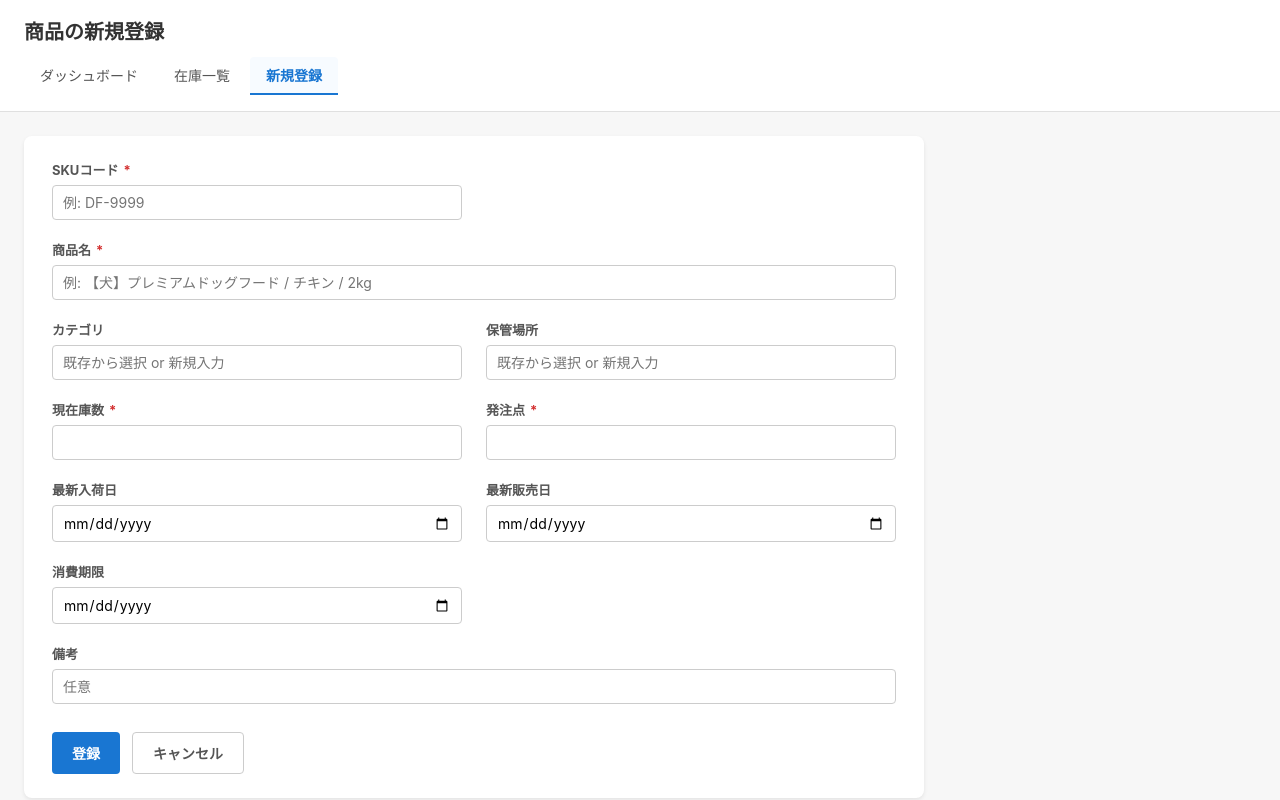
After one commit to HM19Lab/petlife-api, a FastAPI app: template templates/new.html in a window 1280 px wide. The commit adds this page. Run offline with FastAPI, Linux system fonts and the light colour scheme; the template is opened without the code that fills it, so the values that code supplies are empty.

Commit message:
feat: add create and delete functionality新規作成と削除処理追加

```diff
--- a/main.py
+++ b/main.py
@@ -5,9 +5,12 @@
   [HTML UI（HTMX）]
   GET  /                        → ダッシュボード画面（KPI + Chart.js グラフ）
   GET  /inventory               → 在庫一覧画面（HTML、旧 /）
+  GET  /new                     → 新規登録フォーム画面（HTML）
   GET  /ui/rows                 → 検索結果の部分HTML（HTMX用）
   GET  /ui/stock/{sku}/edit_qty → 編集モードのセル（HTMX用）
   PUT  /ui/stock/{sku}/qty      → 在庫数更新＋行HTML返却（HTMX用）
+  DELETE /ui/stock/{sku}        → 商品削除＋空HTML返却（HTMX用）
+  POST /ui/stock                → 新規登録（HTMLフォーム送信）→ /inventory にリダイレクト
 
   [JSON API]（petlife-streamlit 互換のため変更なし）
   GET  /health        → ヘルスチェック
@@ -25,7 +28,7 @@ from pathlib import Path
 
 from fastapi import FastAPI, Form, HTTPException, Request
 from fastapi.middleware.cors import CORSMiddleware
-from fastapi.responses import HTMLResponse
+from fastapi.responses import HTMLResponse, RedirectResponse
 from fastapi.staticfiles import StaticFiles
 from fastapi.templating import Jinja2Templates
 from pydantic import BaseModel
@@ -116,6 +119,33 @@ def get_stock_or_404(sku_code: str) -> dict:
             detail=f"SKUコード '{sku_code}' が見つかりません",
         )
     return row.fillna("").to_dict(orient="records")[0]
+
+
+def add_to_df(new_row: dict) -> None:
+    """新しい商品を DataFrame に追加する。
+
+    pandas の行追加イディオム:
+      _df = pd.concat([_df, pd.DataFrame([new_row])], ignore_index=True)
+      - pd.DataFrame([new_row]) で「1行だけのDataFrame」を作って
+      - pd.concat で縦に連結
+      - ignore_index=True で 0,1,2,... のインデックスを振り直し
+
+    要発注 フラグも全行ぶん再計算する（更新時と同じ）。
+    再代入なので global _df が必要。
+    """
+    global _df
+    _df = pd.concat([_df, pd.DataFrame([new_row])], ignore_index=True)
+    _df["要発注"] = _df["現在庫数"] < _df["発注点"]
+
+
+def get_categories() -> list[str]:
+    """カテゴリのDISTINCTリスト（ソート済み）。datalist の候補に使う。"""
+    return sorted(set(_df["カテゴリ"].dropna().tolist()))
+
+
+def get_locations() -> list[str]:
+    """保管場所のDISTINCTリスト（ソート済み）。datalist の候補に使う。"""
+    return sorted(set(_df["保管場所"].dropna().tolist()))
 
 
 def filter_stocks(category: str, keyword: str, low_only: bool) -> list[dict]:
@@ -364,3 +394,162 @@ def ui_update_qty(
         name="_row.html",
         context={"s": updated},
     )
+
+
+# =============================================================
+# [HTML UI] 削除用エンドポイント（2026-05-25 / CRUD の D）
+# =============================================================
+# 各行の「削除」ボタンが叩く HTMX 用エンドポイント。
+#
+# HTMX 流の削除パターン（htmx-search で習得済み）:
+#   - クライアントは <tr> 自体を対象にする（hx-target="closest tr", hx-swap="outerHTML"）
+#   - サーバーは「削除後の置き換え内容」を返す
+#   - 空HTML を返せば、<tr> が空文字に置き換わって行ごと消える
+#
+# 既存 JSON 版 /stock/{sku} には DELETE を生やさず、HTMX 用に名前空間を分ける
+# （petlife-streamlit との互換性を守る方針はインライン編集と同じ）。
+
+@app.delete(
+    "/ui/stock/{sku_code}",
+    response_class=HTMLResponse,
+    summary="商品を削除して空HTMLを返す（HTMX用）",
+)
+def ui_delete_stock(sku_code: str):
+    """指定SKUを DataFrame から削除して、空HTMLを返す。
+
+    pandas の行削除イディオム:
+        _df = _df[_df["列"] != 値].reset_index(drop=True)
+      = 「指定値以外」を絞り込んだ DataFrame で _df を上書き。
+        reset_index(drop=True) は抜けたインデックスを 0,1,2,... に振り直す。
+
+    再代入なので global _df が必要（update_qty_in_df と同じ理由）。
+    """
+    global _df
+    if _df[_df["SKUコード"] == sku_code].empty:
+        raise HTTPException(
+            status_code=404,
+            detail=f"SKUコード '{sku_code}' が見つかりません",
+        )
+    _df = _df[_df["SKUコード"] != sku_code].reset_index(drop=True)
+    # 空HTML を返す → <tr> が空文字に置き換わって行が消える
+    return HTMLResponse(content="")
+
+
+# =============================================================
+# [HTML UI] 新規登録用エンドポイント（2026-05-25 / CRUD の C）
+# =============================================================
+# 古典的な「フォーム画面 + POST受け」の2エンドポイント構成。
+# HTMX は使わず、サーバー側で「成功時はリダイレクト」「エラー時はフォーム再描画」する
+# PRG パターン（POST-Redirect-GET）を採用。これは業務系の登録画面の王道。
+
+@app.get("/new", response_class=HTMLResponse, summary="新規登録フォーム（HTML）")
+def new_form(request: Request):
+    """新規登録ページを返す。初回表示は form_data も errors も空。"""
+    return templates.TemplateResponse(
+        request=request,
+        name="new.html",
+        context={
+            "categories": get_categories(),
+            "locations": get_locations(),
+            "form_data": {},
+            "errors": {},
+        },
+    )
+
+
+@app.post("/ui/stock", response_class=HTMLResponse, summary="商品を新規登録（HTMLフォーム送信）")
+def ui_create_stock(
+    request: Request,
+    sku: str = Form(""),
+    name: str = Form(""),
+    category: str = Form(""),
+    location: str = Form(""),
+    current_qty: str = Form("0"),
+    reorder_point: str = Form("0"),
+    last_arrival: str = Form(""),
+    last_sale: str = Form(""),
+    expiry: str = Form(""),
+    note: str = Form(""),
+):
+    """新規登録フォームのPOST受け口。
+
+    成功時: 303 リダイレクトで /inventory に遷移（PRG パターン）。
+    エラー時: 入力値を保持したまま new.html を再描画（400 ステータス）。
+
+    入力値の数値変換は try/except で受ける。日付類はそのまま文字列で保存する
+    （CSV と同じ "YYYY-MM-DD" 形式の文字列のまま）。
+    """
+    # --- バリデーション ---
+    errors: dict[str, str] = {}
+
+    sku_clean = sku.strip()
+    if not sku_clean:
+        errors["sku"] = "SKUコードは必須です"
+    elif not _df[_df["SKUコード"] == sku_clean].empty:
+        errors["sku"] = f"SKUコード '{sku_clean}' は既に登録されています"
+
+    name_clean = name.strip()
+    if not name_clean:
+        errors["name"] = "商品名は必須です"
+
+    # 数値項目: int() で変換 → ValueError なら入力ミス扱い
+    try:
+        qty_int = int(current_qty)
+        if qty_int < 0:
+            errors["current_qty"] = "現在庫数は0以上で指定してください"
+    except ValueError:
+        errors["current_qty"] = "現在庫数は数値で指定してください"
+        qty_int = 0
+
+    try:
+        reorder_int = int(reorder_point)
+        if reorder_int < 0:
+            errors["reorder_point"] = "発注点は0以上で指定してください"
+    except ValueError:
+        errors["reorder_point"] = "発注点は数値で指定してください"
+        reorder_int = 0
+
+    # 入力値を辞書にまとめておく（エラー時の再描画でフォームに再挿入する）
+    form_data = {
+        "sku": sku_clean,
+        "name": name_clean,
+        "category": category.strip(),
+        "location": location.strip(),
+        "current_qty": current_qty.strip(),
+        "reorder_point": reorder_point.strip(),
+        "last_arrival": last_arrival.strip(),
+        "last_sale": last_sale.strip(),
+        "expiry": expiry.strip(),
+        "note": note.strip(),
+    }
+
+    # --- エラーがあればフォームを再描画 ---
+    if errors:
+        return templates.TemplateResponse(
+            request=request,
+            name="new.html",
+            context={
+                "categories": get_categories(),
+                "locations": get_locations(),
+                "form_data": form_data,
+                "errors": errors,
+            },
+            status_code=400,
+        )
+
+    # --- 登録 → /inventory にリダイレクト（PRG パターン） ---
+    add_to_df({
+        "SKUコード": sku_clean,
+        "商品名": name_clean,
+        "カテゴリ": form_data["category"],
+        "保管場所": form_data["location"],
+        "現在庫数": qty_int,
+        "発注点": reorder_int,
+        "最新入荷日": form_data["last_arrival"],
+        "最新販売日": form_data["last_sale"],
+        "消費期限": form_data["expiry"],
+        "備考": form_data["note"],
+    })
+    # 303 See Other: POST のあとは別のメソッド（GET）で見に行ってください、の意味。
+    # ブラウザの再読み込みで二重POSTが起きないようにする HTTP のお作法。
+    return RedirectResponse(url="/inventory", status_code=303)
--- a/static/style.css
+++ b/static/style.css
@@ -95,6 +95,22 @@ header h1 {
 }
 .btn-secondary:hover { background: #f0f0f0; }
 
+/* 削除ボタン（小さめ・赤系。2026-05-25 追加 / htmx-search から流用） */
+.btn-danger-sm {
+    padding: 4px 12px;
+    font-size: 12px;
+    border: 1px solid #d32f2f;
+    background: white;
+    color: #d32f2f;
+    border-radius: 4px;
+    cursor: pointer;
+    font-weight: bold;
+}
+.btn-danger-sm:hover {
+    background: #d32f2f;
+    color: white;
+}
+
 /* ============================================
    テーブル領域（ここだけスクロール）
    ============================================ */
@@ -142,6 +158,20 @@ tbody td.num { text-align: right; }
 
 /* 要発注フラグ列 */
 tbody td.flag { text-align: center; }
+
+/* 操作列（削除ボタンなど）は中央寄せ */
+tbody td.actions { text-align: center; }
+
+/* ============================================
+   行削除のフェードアウト演出（2026-05-25 追加 / htmx-search から流用）
+   ============================================
+   HTMX の hx-swap="outerHTML swap:300ms" を付けると、swap 中に対象要素に
+   .htmx-swapping クラスが 300ms 付与される。
+   ここで opacity:0 への transition を当てると、消える前にふわっと薄れる演出になる。 */
+tbody tr.htmx-swapping {
+    opacity: 0;
+    transition: opacity 300ms ease-out;
+}
 
 /* ============================================
    要発注の強調表示（ステップC）
@@ -347,3 +377,78 @@ tbody td.qty-cell-editing input[type="number"]::-webkit-inner-spin-button {
 @media (max-width: 900px) {
     .charts-grid { grid-template-columns: 1fr; }
 }
+
+/* ============================================
+   新規登録フォーム（2026-05-25 追加 / CRUD の C）
+   ============================================
+   /new ページのフォーム。CSS Grid で2列レイアウト、
+   .field-wide のフィールドは横2列ぶん使う（商品名・備考）。 */
+.form-body {
+    flex: 1;
+    overflow-y: auto;
+    padding: 24px;
+    scrollbar-gutter: stable;
+}
+.new-form {
+    background: white;
+    border-radius: 8px;
+    padding: 24px 28px;
+    box-shadow: 0 2px 4px rgba(0,0,0,0.08);
+    max-width: 900px;
+    display: grid;
+    grid-template-columns: repeat(2, 1fr);
+    gap: 20px 24px;
+}
+.field {
+    display: flex;
+    flex-direction: column;
+}
+.field-wide {
+    grid-column: span 2;  /* 2列ぶん使うフィールド */
+}
+.field label {
+    font-size: 13px;
+    color: #555;
+    font-weight: bold;
+    margin-bottom: 6px;
+}
+.field input {
+    padding: 8px 10px;
+    font-size: 14px;
+    border: 1px solid #ccc;
+    border-radius: 4px;
+    font-family: inherit;
+}
+.field input:focus {
+    outline: 2px solid #1976d2;
+    outline-offset: -1px;
+    border-color: #1976d2;
+}
+
+/* 必須マーク（赤いアスタリスク） */
+.required {
+    color: #d32f2f;
+    margin-left: 2px;
+}
+
+/* インラインのエラーメッセージ（バリデーション失敗時） */
+.field-error {
+    color: #d32f2f;
+    font-size: 12px;
+    margin-top: 4px;
+}
+
+/* 送信ボタンエリア（横2列ぶん） */
+.form-actions {
+    grid-column: span 2;
+    display: flex;
+    gap: 12px;
+    margin-top: 8px;
+}
+
+/* レスポンシブ: 狭い画面では1列に折る */
+@media (max-width: 700px) {
+    .new-form { grid-template-columns: 1fr; }
+    .field-wide,
+    .form-actions { grid-column: span 1; }
+}
--- a/templates/_rows.html
+++ b/templates/_rows.html
@@ -14,6 +14,6 @@
     {% endfor %}
 {% else %}
     <tr>
-        <td colspan="8" class="empty">該当する在庫はありません</td>
+        <td colspan="9" class="empty">該当する在庫はありません</td>
     </tr>
 {% endif %}
--- a/templates/dashboard.html
+++ b/templates/dashboard.html
@@ -26,6 +26,7 @@
         <nav class="nav-links">
             <a href="/" class="nav-link active">ダッシュボード</a>
             <a href="/inventory" class="nav-link">在庫一覧</a>
+            <a href="/new" class="nav-link">新規登録</a>
         </nav>
     </header>
 
--- a/templates/inventory.html
+++ b/templates/inventory.html
@@ -16,6 +16,7 @@
         <nav class="nav-links">
             <a href="/" class="nav-link">ダッシュボード</a>
             <a href="/inventory" class="nav-link active">在庫一覧</a>
+            <a href="/new" class="nav-link">新規登録</a>
         </nav>
 
         {#
@@ -82,6 +83,7 @@
                 <col style="width:  80px"> {# 発注点    #}
                 <col style="width: 130px"> {# 消費期限  #}
                 <col style="width: 100px"> {# 要発注    #}
+                <col style="width:  90px"> {# 操作（削除ボタン） #}
             </colgroup>
             <thead>
                 <tr>
@@ -93,6 +95,7 @@
                     <th class="num">発注点</th>
                     <th>消費期限</th>
                     <th>要発注</th>
+                    <th>操作</th>
                 </tr>
             </thead>
             <tbody id="rows">
--- /dev/null
+++ b/templates/new.html
@@ -0,0 +1,158 @@
+{#
+  新規登録ページ
+  ============================================
+  GET /new で表示される登録フォーム。
+  POST /ui/stock に submit して、成功時は /inventory にリダイレクトされる。
+
+  HTMX は使わず、古典的な POST + リダイレクト（PRG パターン）。
+  業務系の登録画面では今でも王道。
+
+  context:
+    - categories: 既存カテゴリのリスト（datalist の候補）
+    - locations:  既存保管場所のリスト（datalist の候補）
+    - form_data:  入力値の辞書（初回表示は空、エラー時は前回入力を保持）
+    - errors:     エラー文言の辞書（フィールド名キー → メッセージ）
+#}
+{% extends "base.html" %}
+
+{% block title %}新規登録 - サンプルペッツライフ{% endblock %}
+
+{% block content %}
+
+    <header>
+        <h1>商品の新規登録</h1>
+
+        <nav class="nav-links">
+            <a href="/" class="nav-link">ダッシュボード</a>
+            <a href="/inventory" class="nav-link">在庫一覧</a>
+            <a href="/new" class="nav-link active">新規登録</a>
+        </nav>
+    </header>
+
+    <div class="form-body">
+        {#
+          method="post" action="/ui/stock"
+            … フォーム送信先と HTTP メソッド。
+              ブラウザがフォームデータを application/x-www-form-urlencoded で POST する。
+              FastAPI 側は Form(...) で受け取る。
+        #}
+        <form class="new-form" method="post" action="/ui/stock">
+
+            {# SKUコード（必須） #}
+            <div class="field">
+                <label for="sku">SKUコード <span class="required">*</span></label>
+                <input type="text" id="sku" name="sku"
+                       value="{{ form_data.get('sku', '') }}"
+                       placeholder="例: DF-9999"
+                       required>
+                {% if errors.get('sku') %}
+                    <span class="field-error">{{ errors['sku'] }}</span>
+                {% endif %}
+            </div>
+
+            {# 商品名（必須・横2列ぶん） #}
+            <div class="field field-wide">
+                <label for="name">商品名 <span class="required">*</span></label>
+                <input type="text" id="name" name="name"
+                       value="{{ form_data.get('name', '') }}"
+                       placeholder="例: 【犬】プレミアムドッグフード / チキン / 2kg"
+                       required>
+                {% if errors.get('name') %}
+                    <span class="field-error">{{ errors['name'] }}</span>
+                {% endif %}
+            </div>
+
+            {#
+              カテゴリ（datalist で候補を出しつつ自由入力可）
+              ============================================
+              <datalist id="..."> の中身が input のサジェスト候補になる。
+              ユーザーは候補から選んでも、自由に新しい値を入れてもどちらでもOK。
+              ドロップダウンより柔軟、自由入力より親切、というバランスの取れた UI。
+            #}
+            <div class="field">
+                <label for="category">カテゴリ</label>
+                <input type="text" id="category" name="category"
+                       list="categories-list"
+                       value="{{ form_data.get('category', '') }}"
+                       placeholder="既存から選択 or 新規入力">
+                <datalist id="categories-list">
+                    {% for c in categories %}
+                        <option value="{{ c }}">
+                    {% endfor %}
+                </datalist>
+            </div>
+
+            {# 保管場所（datalist） #}
+            <div class="field">
+                <label for="location">保管場所</label>
+                <input type="text" id="location" name="location"
+                       list="locations-list"
+                       value="{{ form_data.get('location', '') }}"
+                       placeholder="既存から選択 or 新規入力">
+                <datalist id="locations-list">
+                    {% for l in locations %}
+                        <option value="{{ l }}">
+                    {% endfor %}
+                </datalist>
+            </div>
+
+            {# 現在庫数（必須・数値） #}
+            <div class="field">
+                <label for="current_qty">現在庫数 <span class="required">*</span></label>
+                <input type="number" id="current_qty" name="current_qty"
+                       value="{{ form_data.get('current_qty', '0') }}"
+                       min="0" required>
+                {% if errors.get('current_qty') %}
+                    <span class="field-error">{{ errors['current_qty'] }}</span>
+                {% endif %}
+            </div>
+
+            {# 発注点（必須・数値） #}
+            <div class="field">
+                <label for="reorder_point">発注点 <span class="required">*</span></label>
+                <input type="number" id="reorder_point" name="reorder_point"
+                       value="{{ form_data.get('reorder_point', '0') }}"
+                       min="0" required>
+                {% if errors.get('reorder_point') %}
+                    <span class="field-error">{{ errors['reorder_point'] }}</span>
+                {% endif %}
+            </div>
+
+            {# 最新入荷日（任意・日付） type="date" でブラウザのカレンダーピッカーが出る #}
+            <div class="field">
+                <label for="last_arrival">最新入荷日</label>
+                <input type="date" id="last_arrival" name="last_arrival"
+                       value="{{ form_data.get('last_arrival', '') }}">
+            </div>
+
+            {# 最新販売日 #}
+            <div class="field">
+                <label for="last_sale">最新販売日</label>
+                <input type="date" id="last_sale" name="last_sale"
+                       value="{{ form_data.get('last_sale', '') }}">
+            </div>
+
+            {# 消費期限 #}
+            <div class="field">
+                <label for="expiry">消費期限</label>
+                <input type="date" id="expiry" name="expiry"
+                       value="{{ form_data.get('expiry', '') }}">
+            </div>
+
+            {# 備考（任意・横2列ぶん） #}
+            <div class="field field-wide">
+                <label for="note">備考</label>
+                <input type="text" id="note" name="note"
+                       value="{{ form_data.get('note', '') }}"
+                       placeholder="任意">
+            </div>
+
+            {# 送信ボタン / キャンセル #}
+            <div class="form-actions">
+                <button type="submit" class="btn btn-primary">登録</button>
+                <a href="/inventory" class="btn btn-secondary">キャンセル</a>
+            </div>
+        </form>
+    </div>
+
+{% endblock %}
```
Also changed, not shown: NOTES.md (+227 -0 lines), templates/_row.html (+18 -0 lines).
